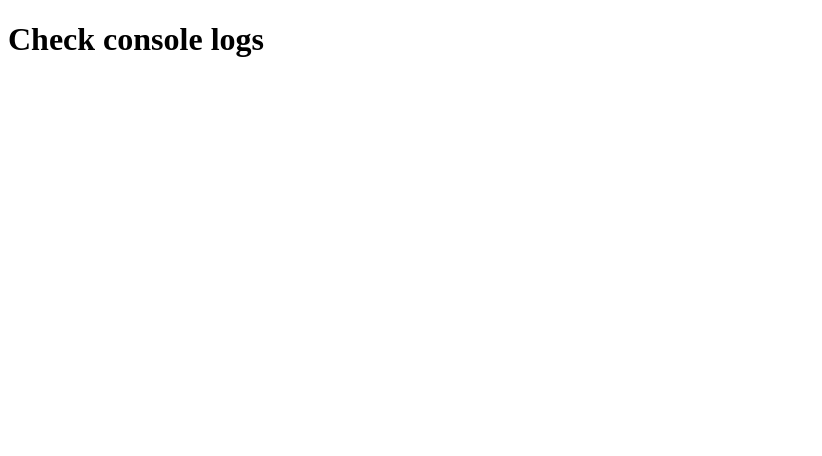
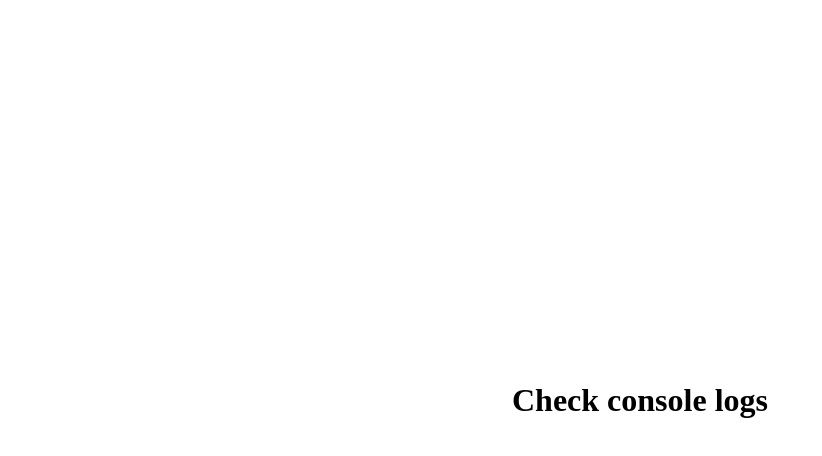
Before and after one commit to saachok/leetcode-tasks, a plain HTML site: page index.html in a window 1280 px wide. Shown: the whole page, without its empty margins (0-822 px from the left). Drawn offline with Linux system fonts and the light colour scheme.

Commit message:
feat: create main.js

```diff
--- a/index.html
+++ b/index.html
@@ -5,10 +5,19 @@
     <meta http-equiv="X-UA-Compatible" content="IE=edge" />
     <meta name="viewport" content="width=device-width, initial-scale=1.0" />
     <title>Tasks</title>
+    <script defer src="main.js"></script>
   </head>
+  <style>
+    body {
+      display: flex;
+      width: 100%;
+      height: 100vh;
+      margin: 0;
+      justify-content: center;
+      align-items: center;
+    }
+  </style>
   <body>
     <h1>Check console logs</h1>
-    <!-- <script src="easy/Valid Parentheses.js"></script> -->
-    <script src="medium/Best Time to Buy and Sell Stock II.js"></script>
   </body>
 </html>
--- /dev/null
+++ b/main.js
@@ -0,0 +1 @@
+console.log('Hello world');
```
